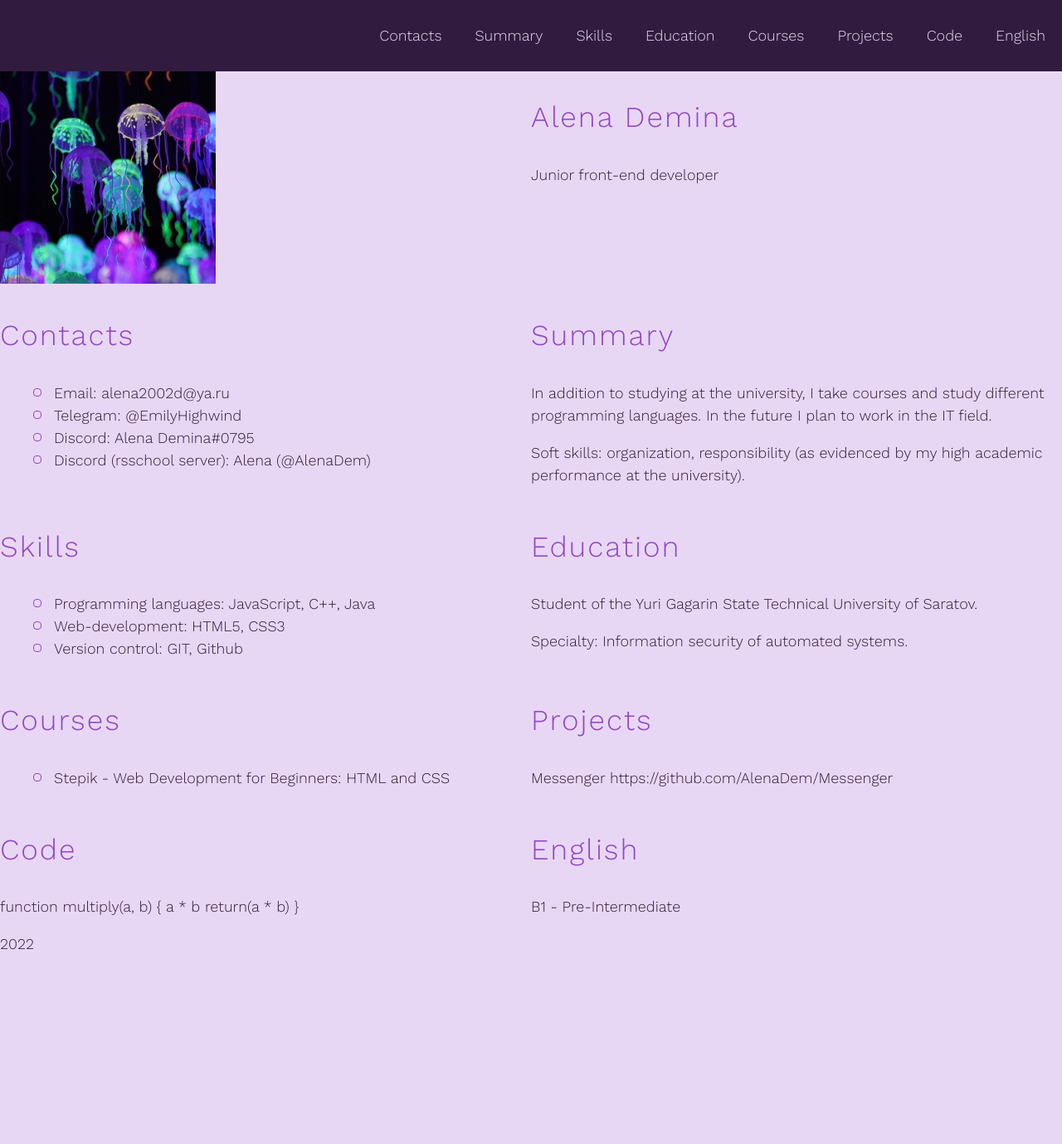
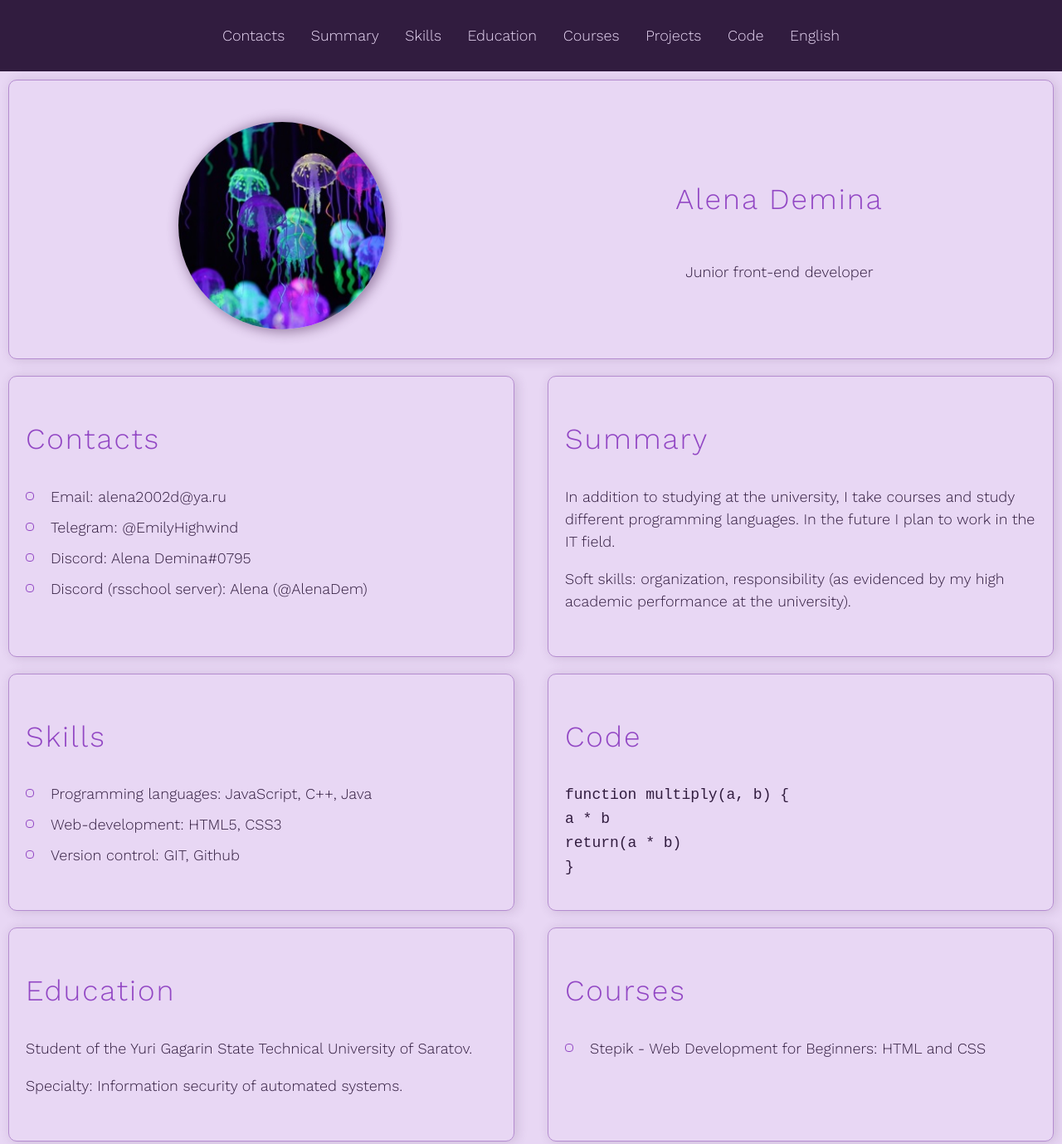
Before and after one commit to AlenaDem/rsschool-cv, a plain HTML site: page index.html in a window 1280 px wide. Shown: the top 1379 px of the page at 83% size. Before the commit the page ends 1151 px from the top, so only its background shows below. Drawn offline with nearby package versions, Linux system fonts and the light colour scheme.

Commit message:
feat: update cv

```diff
--- a/index.html
+++ b/index.html
@@ -30,12 +30,12 @@
     </header>
     <main>
         <div class = "container main-container">
-            <section class="section" id="avatar">
-                <img src="./assets/img/avatar.jpg" alt="avatar">
-            </section>
-            <section class="section" id="profile">
-                <h1 class="section-title">Alena Demina</h1>
-                <p>Junior front-end developer</p>
+            <section class="section section-profile" id="profile">
+                <img src="./assets/img/avatar.jpg" alt="avatar" class="profile-image">
+                <div class="section-profile-title">
+                    <h1 class="section-title">Alena Demina</h1>
+                    <p>Junior front-end developer</p>
+                </div>
             </section>
             <section class="section" id="contacts">
                 <h2 class="section-title">Contacts</h2>
@@ -59,6 +59,13 @@
                     <li class="section-item">Version control: GIT, Github</li>
                 </ul>
             </section>
+            <section class="section" id="code">
+                <h2 class="section-title">Code</h2>
+                <code>function multiply(a, b) {<Br>
+                    a * b<Br>
+                    return(a * b)<Br>
+                }</code>
+            </section>
             <section class="section" id="education">
                 <h2 class="section-title">Education</h2>
                 <p>Student of the Yuri Gagarin State Technical University of Saratov.</p>
@@ -74,13 +81,6 @@
                 <h2 class="section-title">Projects</h2>
                 <p>Messenger https://github.com/AlenaDem/Messenger</p>
             </section>
-            <section class="section" id="code">
-                <h2 class="section-title">Code</h2>
-                <p>function multiply(a, b) {
-                    a * b
-                    return(a * b)
-                }</p>
-            </section>
             <section class="section" id="english">
                 <h2 class="section-title">English</h2>
                 <p>B1 - Pre-Intermediate</p>
@@ -88,8 +88,10 @@
         </div>
     </main>
     <footer>
-        <div class = "container">
-            2022
+        <div class = "container footer-container">
+            <span>© 2022</span>
+            <a href="https://github.com/AlenaDem" class="github nav-link">AlenaDem</a>
+            <a href="https://rs.school/js/" class="rss"></a>
         </div>
     </footer>
 
--- a/style.css
+++ b/style.css
@@ -1,3 +1,7 @@
+* {
+    box-sizing: border-box;
+}
+
 html {
     scroll-behavior: smooth;
 }
@@ -18,11 +22,17 @@ body {
 }
 
 header {
-    background-color: #311C3F
+    background-color: #311C3F;
+}
+
+footer {
+    background-color: #311C3F;
+    padding: 30px;
 }
 
 ul {
     list-style: none;
+    padding: 0;
 }
 
 .container {
@@ -30,15 +40,19 @@ ul {
     margin: 0 auto;
 }
 
+.footer-container {
+    color: #E8D7F4;
+}
+
 .nav-list {
     display: flex;
-    justify-content: flex-end;
+    justify-content: space-between;
     align-items: center;
-    list-style: none;
+    margin: 18px 20%;
 }
 
 .nav-link {
-    padding: 0 20px;
+    padding: 0 12px;
     line-height: 50px;
     transition: .3s;
     color: #E8D7F4;
@@ -47,21 +61,55 @@ ul {
 }
 
 .nav-link:hover {
-    color: #200b41;
+    color: #9a44d3;
 }
 
 .main-container {
     display: flex;
     flex-wrap: wrap;
+    justify-content: space-between;
 }
 
 .section {
-    width: 50%;
+    width: calc(50% - 30px);
+    padding: 20px;
+    padding-bottom: 35px;
+    border: 1px solid #b48ccf;
+    margin: 10px;
+    border-radius: 10px;
+    box-shadow: 3px 1px 14px 0px rgba(69, 34, 80, 0.16);
+}
+
+.section-profile {
+    width: 100%;
+    display: flex;
+    align-content: center;
+    justify-content: center;
+    padding: 50px 30px 35px;
+    justify-content: space-around;
+}
+
+.section-profile-title {
+    display: flex;
+    justify-content: center;
+    align-content: center;
+    text-align: center;
+    flex-direction: column;
+}
+
+.profile-image {
+    width: 250px;
+    height: 250px;
+    border-radius: 50%;
+    box-shadow: 3px 1px 14px 3px rgba(69, 34, 80, 0.45);
 }
 
 .section-item {
     position: relative;
-    padding-left: 25px;
+    margin: 0;
+    margin-bottom: 10px;
+    padding: 0;
+    padding-left: 30px;
   }
 
 .section-item::before {
```
